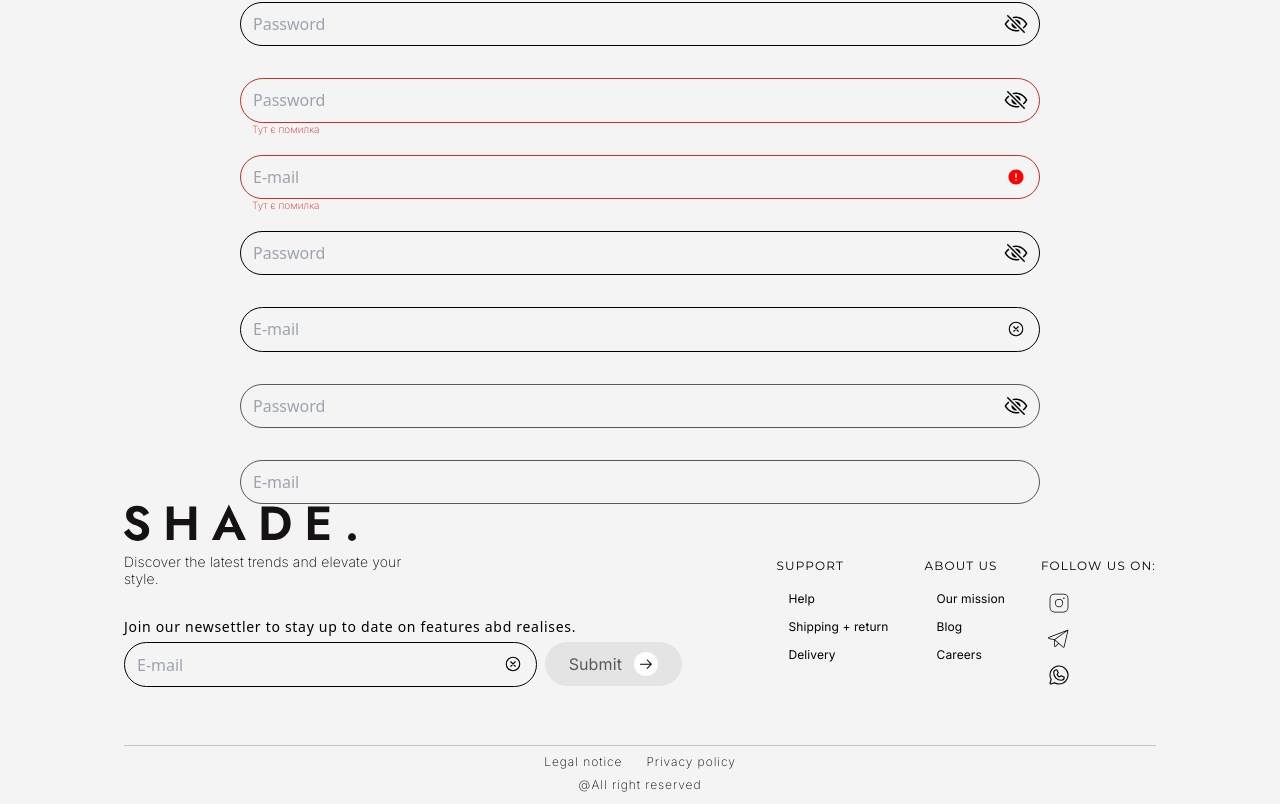
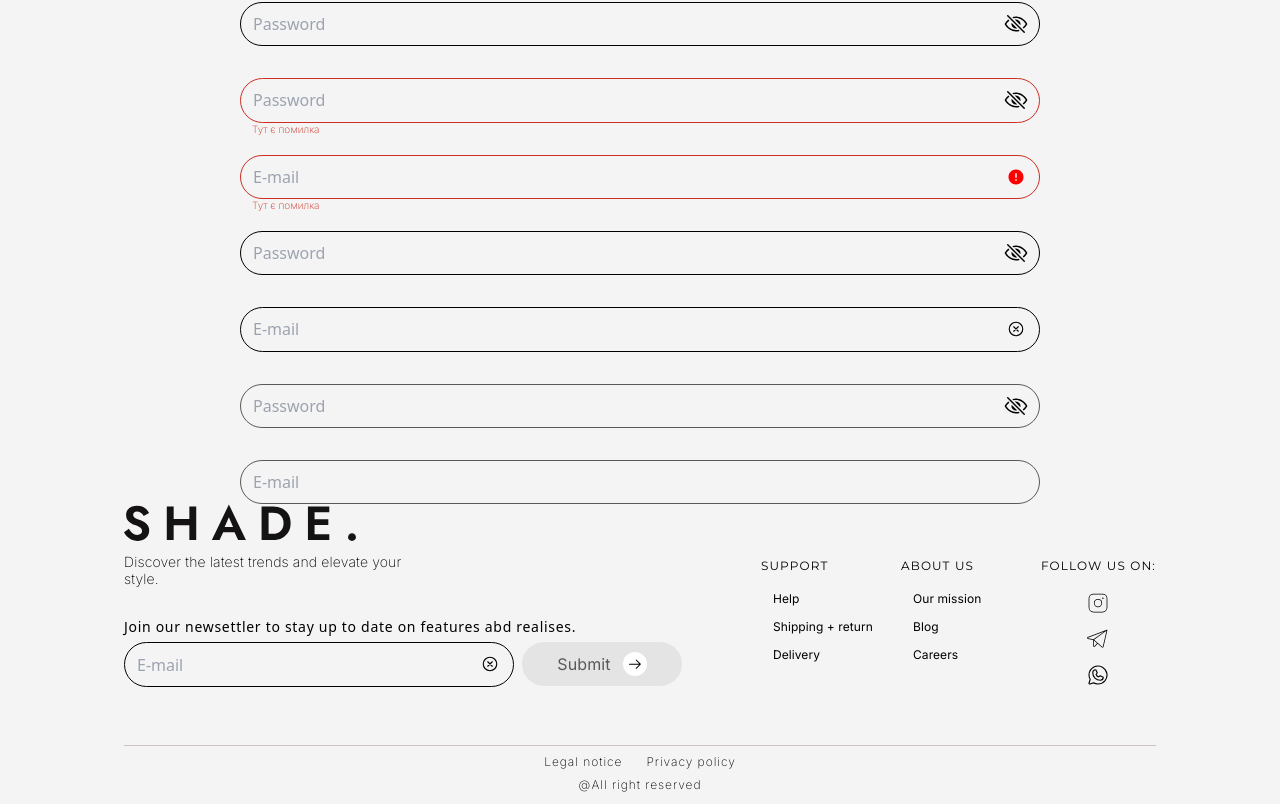
Before and after one commit to DianaKravchuk/Store, a React (Vite) app in the folder frontend/: page /ui-kit in a window 1280 px wide. Shown: the part 1648-2452 px from the top of the page. Built offline with nearby package versions, Linux system fonts and the light colour scheme.

Commit message:
fix: correct styles in Button component

```diff
--- a/frontend/src/Ui/Button/Button.tsx
+++ b/frontend/src/Ui/Button/Button.tsx
@@ -1,5 +1,4 @@
 import type { FC } from "react";
-
 import { ButtonProps } from "./Button.types";
 import classNames from "classnames";
 
@@ -10,46 +9,48 @@ const Button: FC<ButtonProps> = ({
   text,
   icon,
   iconPosition = "left",
+  textPosition = "center",
   ...props
 }) => {
   const baseStyles =
-    "flex items-center self-start font-inter rounded-3xl leading-[24px] tracking-[0.0072em] transition-all duration-300 group";
+    "flex items-center self-start text-nowrap font-inter rounded-3xl leading-[24px] tracking-[0.0072em] transition-all duration-300 group";
 
   const variantStyles = {
     outlined:
-      "justify-center py-[9.2px] bg-transparent text-black-000 border-black-000 border hover:bg-light-grey-hovered focus:bg-light-grey-focused active:bg-light-color-pressed disabled:bg-transparent disabled:text-grey-002 disabled:border-grey-002",
+      "py-[9.2px] bg-transparent text-black-000 border-black-000 border hover:bg-light-grey-hovered focus:bg-light-grey-focused active:bg-light-color-pressed disabled:bg-transparent disabled:text-grey-002 disabled:border-grey-002",
     filled:
-      "justify-center bg-black-000 text-white hover:bg-dark-grey-hovered hover:shadow-button-hover focus:bg-dark-grey-focused active:dark-grey-pressed disabled:bg-dark-grey-disabled disabled:text-grey-002 disabled:shadow-none",
-    text: "justify-center bg-transparent text-black-000 hover:bg-light-grey-hovered focus:bg-light-grey-focused active:bg-light-color-pressed disabled:bg-transparent disabled:text-grey-002",
-    textLeft:
-      "justify-start bg-transparent text-black-000 hover:bg-light-grey-hovered focus:bg-light-grey-focused active:bg-light-color-pressed disabled:bg-transparent disabled:text-grey-002",
+      "bg-black-000 text-white hover:bg-dark-grey-hovered hover:shadow-button-hover focus:bg-dark-grey-focused active:dark-grey-pressed disabled:bg-dark-grey-disabled disabled:text-grey-002 disabled:shadow-none",
+    text: "bg-transparent text-black-000 hover:bg-light-grey-hovered focus:bg-light-grey-focused active:bg-light-color-pressed disabled:bg-transparent disabled:text-grey-002",
     icon: "rounded-full flex items-center justify-center bg-transparent hover:bg-light-grey-hovered focus:bg-light-grey-focused active:bg-light-color-pressed",
   };
 
   const sizeStyles = {
-    small: "px-3 py-[2px] text-xs gap-x-[5px] max-h-[28px]",
-    medium: "px-6 py-2.5 text-md gap-x-[12px]",
-    icon: "px-[6px] py-[6px]",
+    small: "px-3 py-[2px] text-xs gap-x-[5px] max-h-[28px] w-[116px]",
+    medium: "px-6 py-2.5 text-md gap-x-[12px] w-full max-w-[160px]",
+    icon: "px-[6px] py-[6px] justify-center",
     large: "",
     full: "w-full py-2.5 p-6 text-md gap-x-[12px]",
   };
-  const position = {
-    left: "flex-row",
-    right: "flex-row-reverse",
-  };
+
+  const contentClasses = classNames("flex items-center gap-3", {
+    "flex-row-reverse": iconPosition === "right",
+    "justify-between w-full": textPosition === "between",
+  });
 
   const buttonClasses = classNames(
     baseStyles,
     sizeStyles[size],
-    { [position[iconPosition]]: icon },
     variantStyles[variant],
+    textPosition !== "between" && `justify-${textPosition}`,
     className,
   );
 
   return (
     <button className={buttonClasses} {...props}>
-      {icon && <>{icon}</>}
-      {text && <>{text}</>}
+      <div className={contentClasses}>
+        {icon && <>{icon}</>}
+        {text && <span>{text}</span>}
+      </div>
     </button>
   );
 };
--- a/frontend/src/Ui/ButtonLink/ButtonLink.tsx
+++ b/frontend/src/Ui/ButtonLink/ButtonLink.tsx
@@ -10,7 +10,11 @@ export const ButtonLink: FC<ButtonLinkProps> = ({ url, ...buttonProps }) => {
     <NavLink
       to={url}
       className={({ isActive }) =>
-        classNames("h-fit", { ["bg-white rounded-3xl"]: isActive })
+        classNames("h-fit", {
+          ["bg-white rounded-3xl"]: isActive,
+          ["w-full"]: buttonProps.size === "full",
+          ["flex justify-center"]: buttonProps.variant === "icon",
+        })
       }
     >
       <Button {...buttonProps} />
--- a/frontend/src/pages/Account/components/AccountNavigation.tsx
+++ b/frontend/src/pages/Account/components/AccountNavigation.tsx
@@ -13,6 +13,7 @@ const AccountNavigation: FC = () => {
           size="full"
           variant="text"
           text={item.label}
+          textPosition="between"
           icon={
             <span className="flex items-center justify-center bg-transparent rounded-[50%] py-1 px-1">
               <GoArrowRight width={15} height={13} color="black" />
```
Also changed, not shown: frontend/src/Ui/Button/Button.types.ts (+5 -3 lines).
